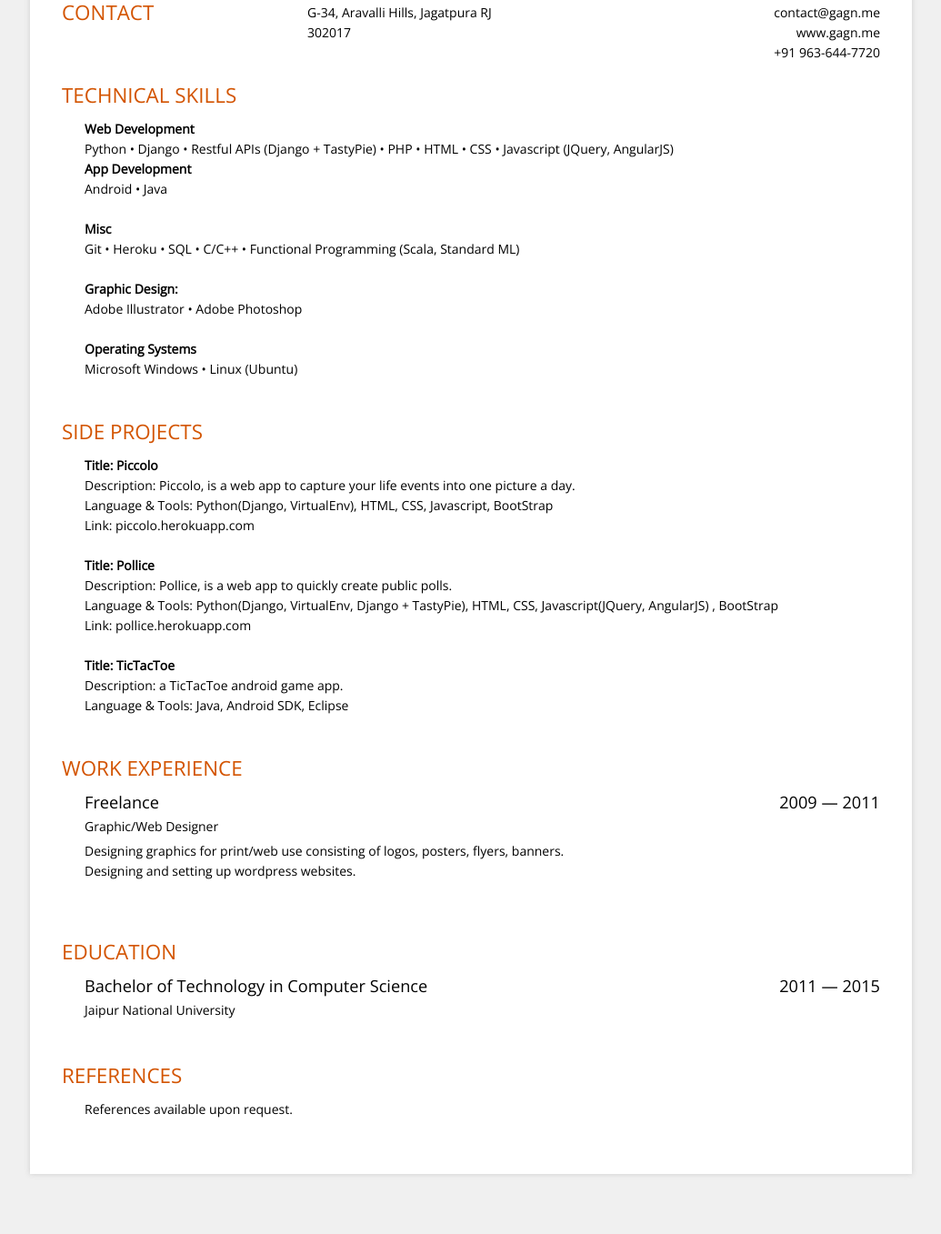
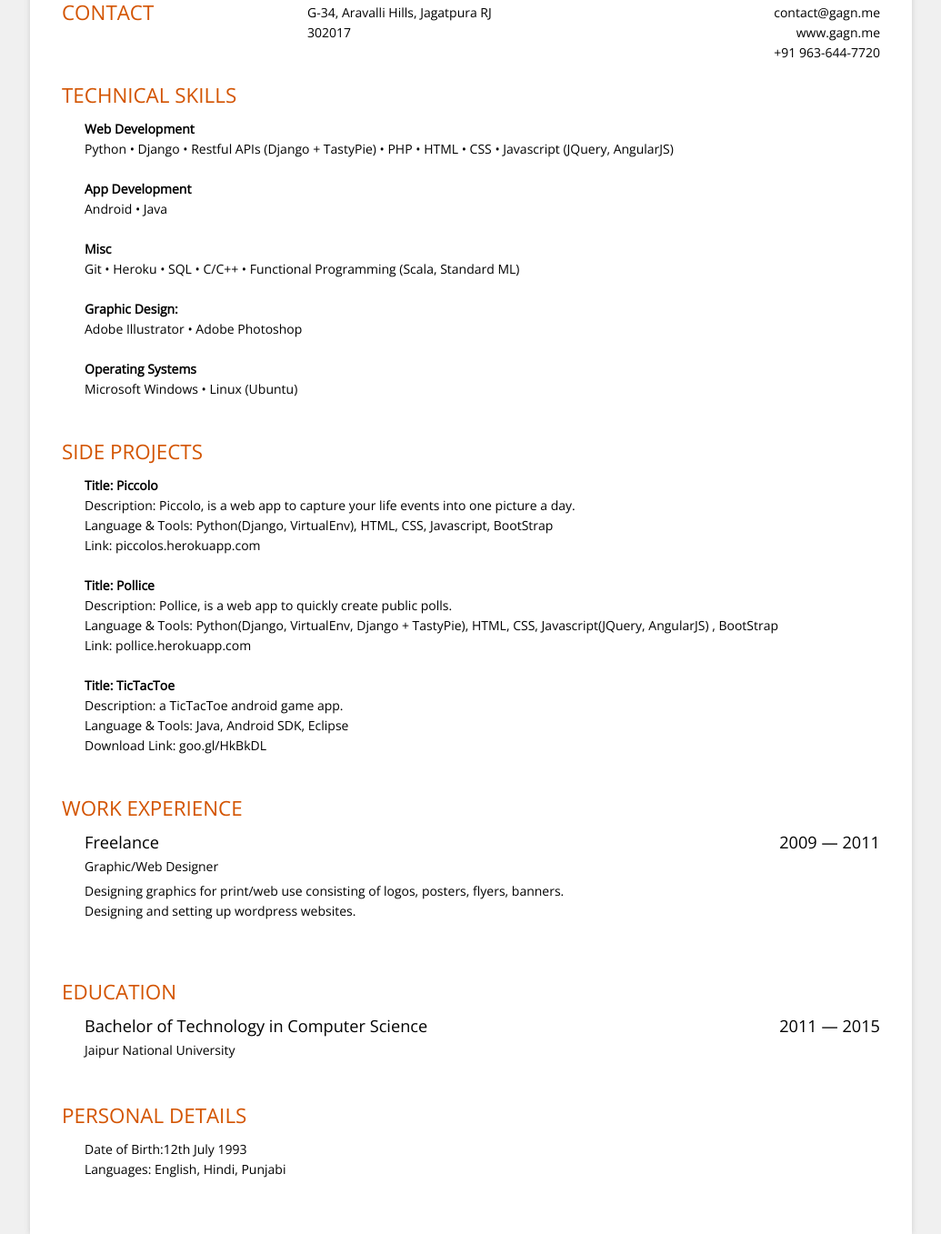
Before and after one commit to Gzing/Gzing.github.io, a plain HTML site: page CV.html in a window 1280 px wide. Shown: the part 115-1472 px from the top of the page at 91% size, without its empty margins (122-1157 px from the left). Before the commit the page ends 1421 px from the top, so only its background shows below. Drawn offline with nearby package versions, Linux system fonts and the light colour scheme.

Commit message:
adds minor changes to CV

```diff
--- a/CV.html
+++ b/CV.html
@@ -231,7 +231,7 @@
 			<h2 class="title">Technical Skills</h2>
 			<div class="set">
 						<div class="item">
-							<span class="info"><strong>Web Development</strong><br />Python • Django • Restful APIs (Django + TastyPie) • PHP • HTML • CSS • Javascript (JQuery, AngularJS)   <br /><strong>App Development</strong><br />Android • Java   <br /><br />
+							<span class="info"><strong>Web Development</strong><br />Python • Django • Restful APIs (Django + TastyPie) • PHP • HTML • CSS • Javascript (JQuery, AngularJS)   <br /><br /><strong>App Development</strong><br />Android • Java   <br /><br />
 <strong>Misc</strong><br />Git • Heroku • SQL • C/C++ • Functional Programming (Scala, Standard ML) <br /><br />
 <strong>Graphic Design:</strong><br />Adobe Illustrator • Adobe Photoshop<br /><br />
 <strong>Operating Systems</strong><br />Microsoft Windows • Linux (Ubuntu)<br /><br /></span>
@@ -243,9 +243,9 @@
 			<h2 class="title">Side Projects</h2>
 			<div class="set">
 						<div class="item">
-							<span class="info"><strong>Title: Piccolo</strong><br />Description: Piccolo, is a web app to capture your life events into one picture a day.<br />Language &amp; Tools: Python(Django, VirtualEnv), HTML, CSS, Javascript, BootStrap<br />Link: piccolo.herokuapp.com<br /><br />
+							<span class="info"><strong>Title: Piccolo</strong><br />Description: Piccolo, is a web app to capture your life events into one picture a day.<br />Language &amp; Tools: Python(Django, VirtualEnv), HTML, CSS, Javascript, BootStrap<br />Link: piccolos.herokuapp.com<br /><br />
 <strong>Title: Pollice</strong><br />Description: Pollice, is a web app to quickly create public polls.<br />Language &amp; Tools: Python(Django, VirtualEnv, Django + TastyPie), HTML, CSS, Javascript(JQuery, AngularJS) , BootStrap<br />Link: pollice.herokuapp.com<br /><br />
-<strong>Title: TicTacToe</strong><br />Description: a TicTacToe android game app.<br />Language &amp; Tools: Java, Android SDK, Eclipse<br /><br /></span>
+<strong>Title: TicTacToe</strong><br />Description: a TicTacToe android game app.<br />Language &amp; Tools: Java, Android SDK, Eclipse<br />Download Link: goo.gl/HkBkDL<br /><br /></span>
 						</div>
 					</div>
 			<div class="clear"> </div>
@@ -277,10 +277,11 @@
 			<div class="clear"> </div>
 		</div>
 			<div class="section section-references">
-			<h2 class="title">References</h2>
+			<h2 class="title">Personal Details</h2>
 			<div class="set">
 						<div class="item">
-							<span class="info">References available upon request.</span>
+							<span class="info">Date of Birth:12th July 1993</span>
+   							<span class="info">Languages: English, Hindi, Punjabi </span>
 						</div>
 					</div>
 			<div class="clear"> </div>
```
